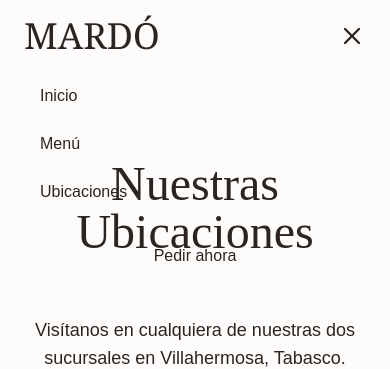
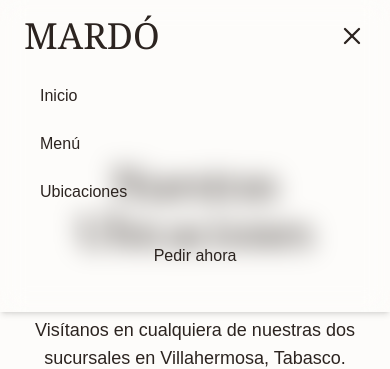
Before and after one commit to jar3dzzz/mardo-landing-page, a React (Vite) app: page /location in a window 390 px wide. Both pictures are taken after a click on the button 352 px from the left and 36 px from the top of the page. Shown: the top 369 px of the page. Built offline with nearby package versions, Linux system fonts and the light colour scheme.

Commit message:
fix(navbar): fixes navbar visual bug

```diff
--- a/src/app/components/navbar.tsx
+++ b/src/app/components/navbar.tsx
@@ -1,12 +1,13 @@
-import { useState, useEffect } from "react";
+import { useState, useEffect, useRef } from "react";
 import { Link, useLocation } from "react-router";
-import { motion } from "motion/react";
+import { motion, AnimatePresence } from "motion/react";
 import { Menu, X } from "lucide-react";
 
 export function Navbar() {
   const [isScrolled, setIsScrolled] = useState(false);
   const [isMobileMenuOpen, setIsMobileMenuOpen] = useState(false);
   const location = useLocation();
+  const navRef = useRef<HTMLElement>(null);
 
   useEffect(() => {
     const handleScroll = () => {
@@ -17,6 +18,23 @@
     return () => window.removeEventListener("scroll", handleScroll);
   }, []);
 
+  useEffect(() => {
+    if (!isMobileMenuOpen) return;
+
+    const handleClickOutside = (e: MouseEvent | TouchEvent) => {
+      if (navRef.current && !navRef.current.contains(e.target as Node)) {
+        setIsMobileMenuOpen(false);
+      }
+    };
+
+    document.addEventListener("mousedown", handleClickOutside);
+    document.addEventListener("touchstart", handleClickOutside);
+    return () => {
+      document.removeEventListener("mousedown", handleClickOutside);
+      document.removeEventListener("touchstart", handleClickOutside);
+    };
+  }, [isMobileMenuOpen]);
+
   const navLinks = [
     { name: "Inicio", path: "/" },
     { name: "Menú", path: "/menu" },
@@ -25,10 +43,11 @@
 
   return (
     <motion.nav
+      ref={navRef}
       initial={{ y: -100 }}
       animate={{ y: 0 }}
       transition={{ duration: 0.6, ease: "easeOut" }}
-      className={`fixed top-0 left-0 right-0 z-50 transition-all duration-300 ${isScrolled
+      className={`fixed top-0 left-0 right-0 z-50 transition-all duration-300 ${isScrolled || isMobileMenuOpen
         ? "bg-background/95 backdrop-blur-md shadow-md"
         : "bg-transparent"
         }`}
@@ -98,16 +117,30 @@
         </div>
 
         {/* Mobile Navigation */}
+        <AnimatePresence>
           {isMobileMenuOpen && (
             <motion.div
+              key="mobile-menu"
               initial={{ opacity: 0, height: 0 }}
               animate={{ opacity: 1, height: "auto" }}
               exit={{ opacity: 0, height: 0 }}
-            className="md:hidden mt-4 pb-4"
+              transition={{ duration: 0.3, ease: [0.4, 0, 0.2, 1] }}
+              className="md:hidden overflow-hidden"
             >
-            {navLinks.map((link) => (
+              <div className="mt-4 pb-4">
+                {navLinks.map((link, index) => (
+                  <motion.div
+                    key={link.path}
+                    initial={{ opacity: 0, x: -20 }}
+                    animate={{ opacity: 1, x: 0 }}
+                    exit={{ opacity: 0, x: -20 }}
+                    transition={{
+                      duration: 0.25,
+                      delay: index * 0.05,
+                      ease: "easeOut",
+                    }}
+                  >
                     <Link
-                key={link.path}
                       to={link.path}
                       onClick={() => {
                         setIsMobileMenuOpen(false);
@@ -123,17 +156,28 @@
                         {link.name}
                       </div>
                     </Link>
+                  </motion.div>
                 ))}
-            <a
+                <motion.a
                   href="https://wa.me/message/T6HH3Y6V4TSUA1"
                   target="_blank"
                   rel="noopener noreferrer"
+                  initial={{ opacity: 0, x: -20 }}
+                  animate={{ opacity: 1, x: 0 }}
+                  exit={{ opacity: 0, x: -20 }}
+                  transition={{
+                    duration: 0.25,
+                    delay: navLinks.length * 0.05,
+                    ease: "easeOut",
+                  }}
                   className="block w-full mt-4 px-6 py-3 bg-primary text-primary-foreground rounded-full text-center"
                 >
                   Pedir ahora
-            </a>
+                </motion.a>
+              </div>
             </motion.div>
           )}
+        </AnimatePresence>
       </div>
     </motion.nav>
   );
```
Lines whose indentation alone changed are shown as unchanged.
